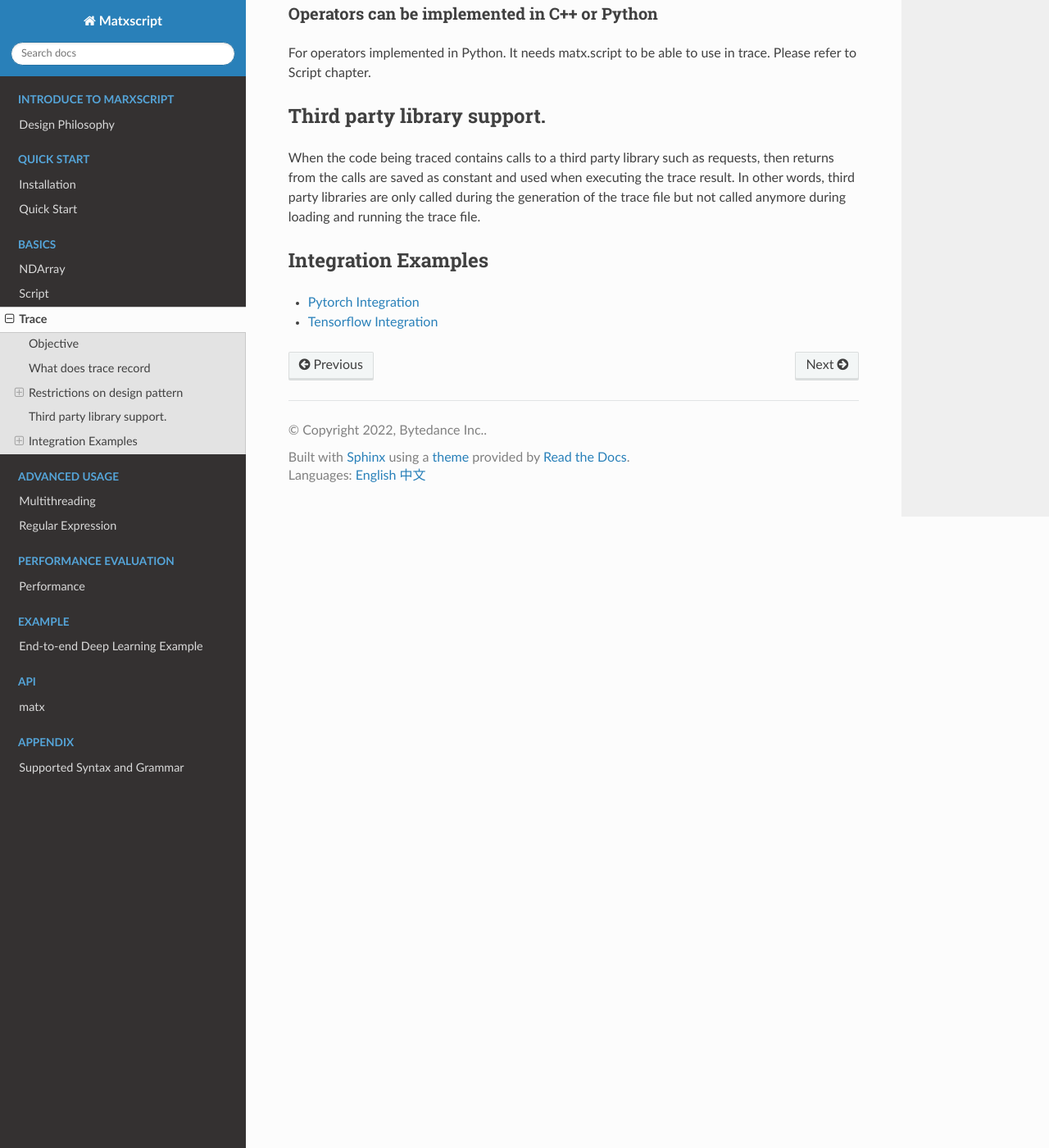
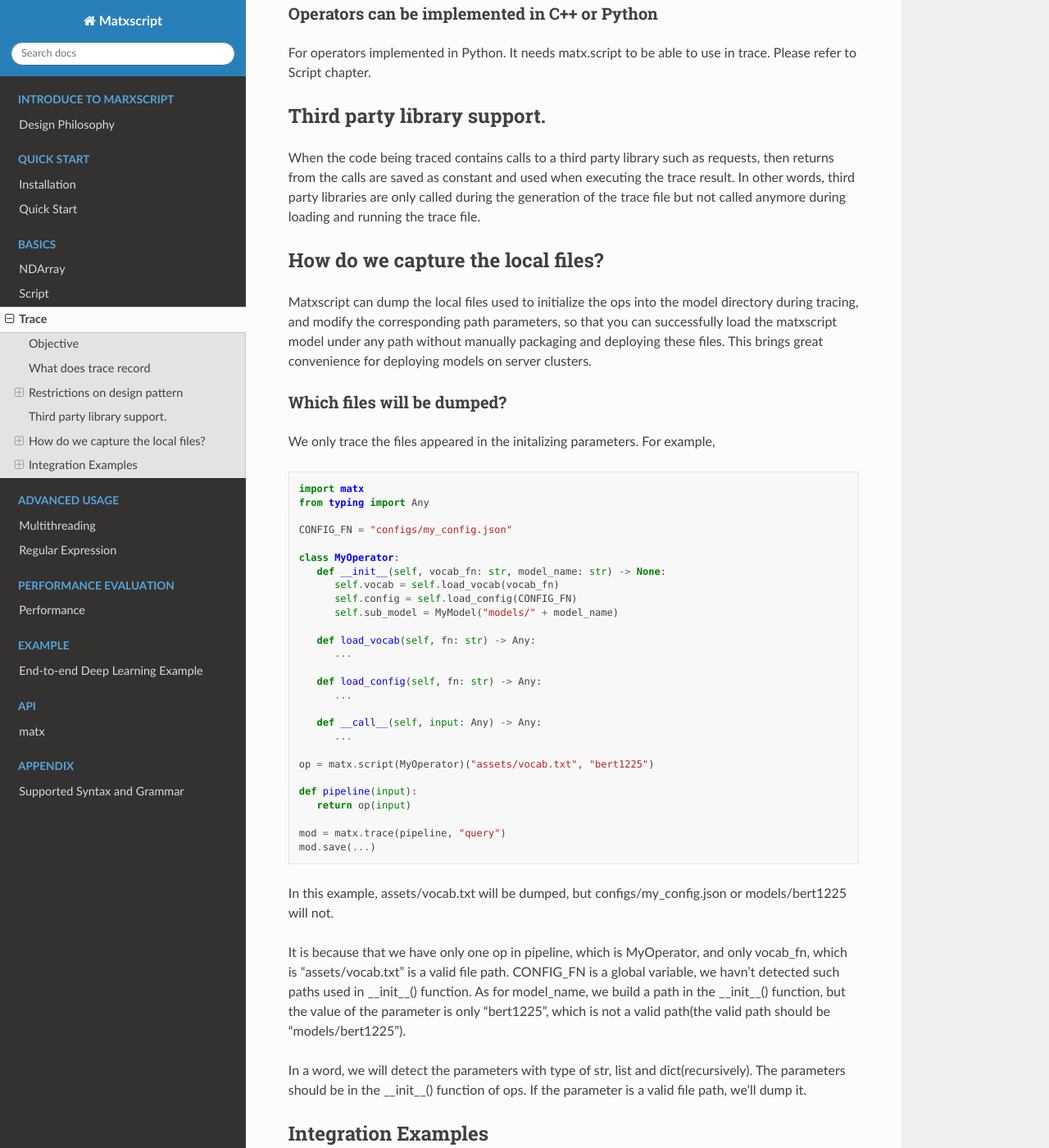
Before and after one commit to bytedance/matxscript, a Sphinx documentation site: the page built from docs/source/tutorial_doc/trace.rst, in a window 1280 px wide and 1400 px high, scrolled down 881 px. Shown: the whole window at 82% size. Built offline with Sphinx 7.4.7 and the Read the Docs theme 2.0.0, drawn with Linux system fonts in a browser that asks for light colours; formulas are drawn with MathJax 3.

Commit message:
add docs for dumping files

```diff
--- a/docs/source/tutorial_doc/trace.rst
+++ b/docs/source/tutorial_doc/trace.rst
@@ -43,6 +43,53 @@ Third party library support.
 When the code being traced contains calls to a third party library such as requests, then returns from the calls are saved as constant and used when executing the trace result. In other words, third party libraries are only called during the generation of the trace file but not called anymore during loading and running the trace file.
 
 ************************************************
+How do we capture the local files?
+************************************************
+Matxscript can dump the local files used to initialize the ops into the model directory during tracing, and modify the corresponding path parameters, so that you can successfully load the matxscript model under any path without manually packaging and deploying these files. This brings great convenience for deploying models on server clusters.
+
+Which files will be dumped?
+====================================================================
+We only trace the files appeared in the initalizing parameters. For example,
+
+
+.. code-block:: python3
+
+   import matx
+   from typing import Any
+
+   CONFIG_FN = "configs/my_config.json"
+
+   class MyOperator:
+      def __init__(self, vocab_fn: str, model_name: str) -> None:
+         self.vocab = self.load_vocab(vocab_fn)
+         self.config = self.load_config(CONFIG_FN)
+         self.sub_model = MyModel("models/" + model_name)
+
+      def load_vocab(self, fn: str) -> Any:
+         ...
+
+      def load_config(self, fn: str) -> Any:
+         ...
+
+      def __call__(self, input: Any) -> Any:
+         ...
+
+   op = matx.script(MyOperator)("assets/vocab.txt", "bert1225")
+
+   def pipeline(input):
+      return op(input)
+
+   mod = matx.trace(pipeline, "query")
+   mod.save(...)
+
+In this example, assets/vocab.txt will be dumped, but configs/my_config.json or models/bert1225 will not.
+
+It is because that we have only one op in pipeline, which is MyOperator, and only vocab_fn, which is "assets/vocab.txt" is a valid file path. CONFIG_FN is a global variable, we havn't detected such paths used in __init__() function. As for model_name, we build a path in the __init__() function, but the value of the parameter is only "bert1225", which is not a valid path(the valid path should be "models/bert1225").
+
+In a word, we will detect the parameters with type of str, list and dict(recursively). The parameters should be in the __init__() function of ops. If the parameter is a valid file path, we'll dump it.
+
+
+************************************************
 Integration Examples
 ************************************************
 
```
